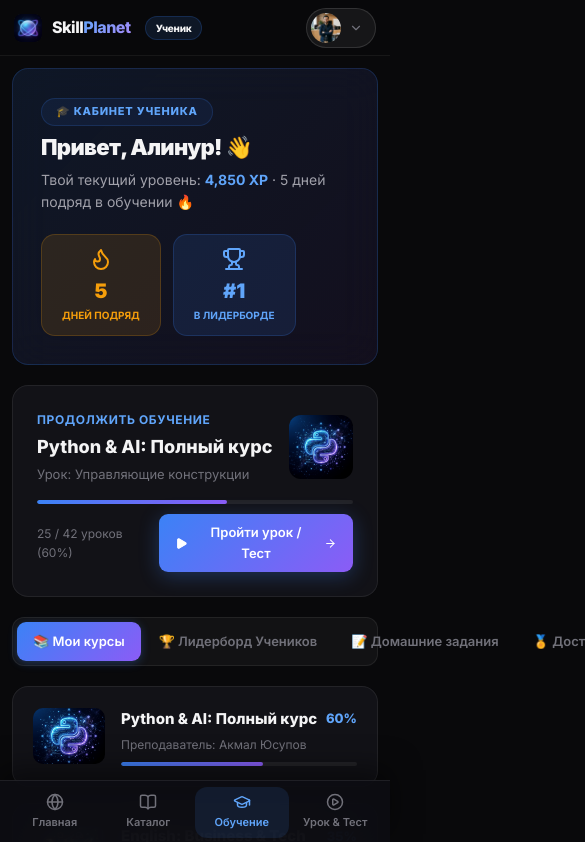
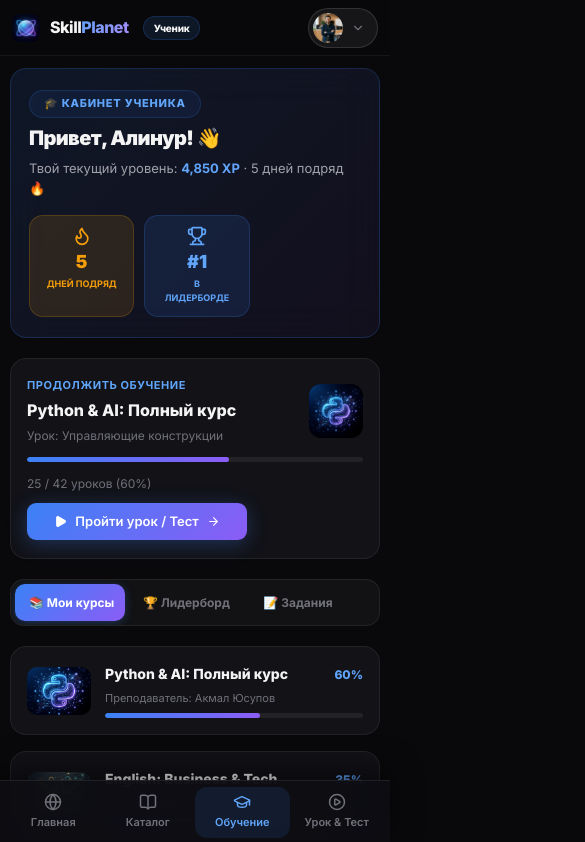
Before and after one commit to sadirov-dev/skill-planet, a React (Vite) app: page / in a window 390 px wide. Shown: the top 842 px of the page, 585 px wide, since content can reach past the window. Built offline with nearby package versions, Linux system fonts and the light colour scheme.

Commit message:
fix(mobile-ui): fix top navbar overflow on smartphones, make tabs scrollable and cards responsive

```diff
--- a/src/components/layout/HeaderNav.tsx
+++ b/src/components/layout/HeaderNav.tsx
@@ -94,8 +94,8 @@
             </span>
           </div>
 
-          {/* Desktop Nav Links (Hidden on mobile <767px) */}
-          <nav className="nav-desktop" style={{ display: 'flex', alignItems: 'center', gap: 4 }}>
+          {/* Desktop Nav Links (Hidden on mobile <767px via CSS .nav-desktop) */}
+          <nav className="nav-desktop">
             {currentUser.role === 'student' && (
               <>
                 <button className={`navbar__link ${currentPage === 'landing' ? 'active' : ''}`} onClick={() => onNavigate('landing')}>
--- a/src/index.css
+++ b/src/index.css
@@ -16,7 +16,7 @@
 
 body.light { background: #f8fafc; color: #0f172a; }
 
-::-webkit-scrollbar { width: 4px; }
+::-webkit-scrollbar { width: 4px; height: 4px; }
 ::-webkit-scrollbar-track { background: transparent; }
 ::-webkit-scrollbar-thumb { background: #3f3f46; border-radius: 99px; }
 body.light ::-webkit-scrollbar-thumb { background: #cbd5e1; }
@@ -89,9 +89,9 @@
 .navbar__logo span { font-weight: 800; font-size: 16px; letter-spacing: -0.03em; color: #f4f4f5; }
 body.light .navbar__logo span { color: #0f172a; }
 .navbar__actions { display: flex; align-items: center; gap: 8px; }
-.navbar__link { background: none; border: none; cursor: pointer; font-family: inherit; font-size: 14px; font-weight: 500; color: #71717a; padding: 7px 12px; border-radius: 9px; transition: color .15s, background .15s; }
+.navbar__link { background: none; border: none; cursor: pointer; font-family: inherit; font-size: 14px; font-weight: 500; color: #71717a; padding: 7px 12px; border-radius: 99px; transition: color .15s, background .15s; }
 .navbar__link:hover { color: #f4f4f5; background: rgba(255,255,255,.05); }
-.navbar__link.active { color: #60a5fa; background: rgba(59,130,246,.12); font-weight: 700; }
+.navbar__link.active { color: #60a5fa; background: rgba(59,130,246,.15); font-weight: 700; border: 1px solid rgba(59,130,246,.25); }
 body.light .navbar__link:hover { color: #0f172a; background: rgba(0,0,0,.04); }
 
 /* Buttons */
@@ -156,9 +156,36 @@
 .stat-card__change { font-size:12px; margin-top:6px; font-weight:500; }
 
 /* Tabs */
-.tabs { display:flex; border-radius:12px; padding:4px; background:rgba(255,255,255,.04); border:1px solid rgba(255,255,255,.07); gap:2px; }
+.tabs {
+  display:flex;
+  border-radius:14px;
+  padding:4px;
+  background:rgba(255,255,255,.04);
+  border:1px solid rgba(255,255,255,.07);
+  gap:4px;
+  overflow-x:auto;
+  -webkit-overflow-scrolling:touch;
+  scrollbar-width:none;
+}
+.tabs::-webkit-scrollbar { display:none; }
 body.light .tabs { background:rgba(0,0,0,.04); border-color:rgba(0,0,0,.07); }
-.tab { flex:1; padding:9px 16px; border-radius:9px; border:none; cursor:pointer; font-family:inherit; font-size:13px; font-weight:600; transition:all .18s; background:transparent; color:#71717a; white-space:nowrap; text-align:center; }
+.tab {
+  flex:1;
+  min-width:110px;
+  padding:9px 14px;
+  border-radius:10px;
+  border:none;
+  cursor:pointer;
+  font-family:inherit;
+  font-size:12px;
+  font-weight:700;
+  transition:all .18s;
+  background:transparent;
+  color:#71717a;
+  white-space:nowrap;
+  text-align:center;
+  flex-shrink:0;
+}
 .tab:hover { color:#a1a1aa; }
 body.light .tab { color:#64748b; }
 .tab.active { background:linear-gradient(135deg,#3b82f6,#8b5cf6); color:#fff; box-shadow:0 2px 10px rgba(59,130,246,.3); }
@@ -178,7 +205,7 @@
 .course-thumb { border-radius:12px 12px 0 0; overflow:hidden; position:relative; }
 
 /* Progress */
-.prog-track { width:100%; height:4px; background:rgba(255,255,255,.07); border-radius:99px; overflow:hidden; }
+.prog-track { width:100%; height:5px; background:rgba(255,255,255,.07); border-radius:99px; overflow:hidden; }
 body.light .prog-track { background:rgba(0,0,0,.07); }
 .prog-fill { height:100%; border-radius:99px; background:linear-gradient(90deg,#3b82f6,#8b5cf6); transition:width .7s cubic-bezier(.4,0,.2,1); }
 .prog-fill-green { background:linear-gradient(90deg,#10b981,#34d399); }
@@ -230,6 +257,13 @@
 .stripe { height:1px; background:linear-gradient(90deg,transparent,rgba(255,255,255,.08),transparent); }
 body.light .stripe { background:linear-gradient(90deg,transparent,rgba(0,0,0,.08),transparent); }
 
+/* Desktop Navigation container class */
+.nav-desktop {
+  display: flex;
+  align-items: center;
+  gap: 4px;
+}
+
 /* Responsive grid helpers */
 .grid-1 { display:grid; grid-template-columns:1fr; gap:16px; }
 .grid-2 { display:grid; grid-template-columns:repeat(2,1fr); gap:16px; }
@@ -255,7 +289,7 @@
     border-top: 1px solid rgba(255, 255, 255, 0.08);
     align-items: center;
     justify-content: space-around;
-    padding: 4px 8px;
+    padding: 4px 6px;
     box-shadow: 0 -10px 30px rgba(0,0,0,0.5);
   }
   body.light .nav-mobile-bottom {
@@ -276,7 +310,7 @@
     font-size: 11px;
     font-weight: 600;
     color: #71717a;
-    padding: 6px 8px;
+    padding: 6px 6px;
     border-radius: 12px;
     flex: 1;
     transition: all 0.15s;
@@ -288,7 +322,7 @@
   .grid-4 { grid-template-columns:repeat(2,1fr); }
   .grid-3 { grid-template-columns:repeat(2,1fr); }
   .lesson-ai { display:none; }
-  .dash-wrap { padding-bottom: 90px; }
+  .dash-wrap { padding-bottom: 96px; }
 }
 
 @media(max-width:768px) {
@@ -296,11 +330,11 @@
   .lesson-sidebar { display:none; }
   .lesson-sidebar.open { display:flex; flex-direction:column; position:fixed; inset:56px 0 96px 0; z-index:100; width:100%; }
   .stat-card__value { font-size:22px; }
-  .dash-content { padding:16px; }
+  .dash-content { padding:14px 12px; }
   .btn-xl { padding:12px 22px; font-size:14px; }
 }
 
 @media(max-width:480px) {
-  .container, .container-sm, .container-xs { padding:0 14px; }
-  .dash-content { padding:12px; }
+  .container, .container-sm, .container-xs { padding:0 12px; }
+  .dash-content { padding:12px 10px; }
 }
--- a/src/pages/StudentDashboard.tsx
+++ b/src/pages/StudentDashboard.tsx
@@ -14,75 +14,75 @@
       <div className="dash-content">
 
         {/* Student Welcome Header */}
-        <div className="card" style={{ padding: 28, position: 'relative', overflow: 'hidden', background: dark ? 'linear-gradient(135deg, rgba(59,130,246,0.12) 0%, rgba(139,92,246,0.08) 100%)' : 'linear-gradient(135deg, #eff6ff 0%, #f3e8ff 100%)', borderColor: dark ? 'rgba(59,130,246,0.2)' : 'rgba(59,130,246,0.2)' }}>
-          <div style={{ display: 'flex', flexWrap: 'wrap', alignItems: 'center', justifyContent: 'space-between', gap: 20 }}>
+        <div className="card" style={{ padding: '20px 18px', position: 'relative', overflow: 'hidden', background: dark ? 'linear-gradient(135deg, rgba(59,130,246,0.12) 0%, rgba(139,92,246,0.08) 100%)' : 'linear-gradient(135deg, #eff6ff 0%, #f3e8ff 100%)', borderColor: dark ? 'rgba(59,130,246,0.2)' : 'rgba(59,130,246,0.2)' }}>
+          <div style={{ display: 'flex', flexWrap: 'wrap', alignItems: 'center', justifyContent: 'space-between', gap: 16 }}>
             <div>
               <span className="section-label">🎓 Кабинет ученика</span>
-              <h1 style={{ fontSize: 'clamp(22px,4vw,32px)', fontWeight: 900, letterSpacing: '-0.03em', color: dark ? '#f4f4f5' : '#0f172a', marginTop: 4 }}>
+              <h1 style={{ fontSize: 'clamp(20px,4vw,32px)', fontWeight: 900, letterSpacing: '-0.03em', color: dark ? '#f4f4f5' : '#0f172a', marginTop: 4 }}>
                 Привет, Алинур! 👋
               </h1>
-              <p style={{ fontSize: 14, color: dark ? '#a1a1aa' : '#64748b', marginTop: 4 }}>
-                Твой текущий уровень: <strong style={{ color: '#60a5fa' }}>4,850 XP</strong> · 5 дней подряд в обучении 🔥
+              <p style={{ fontSize: 13, color: dark ? '#a1a1aa' : '#64748b', marginTop: 4 }}>
+                Твой текущий уровень: <strong style={{ color: '#60a5fa' }}>4,850 XP</strong> · 5 дней подряд 🔥
               </p>
             </div>
-            <div style={{ display: 'flex', gap: 12 }}>
-              <div style={{ padding: '12px 20px', borderRadius: 14, background: dark ? 'rgba(245,158,11,0.12)' : '#fff', border: '1px solid rgba(245,158,11,0.2)', textAlign: 'center' }}>
-                <Flame size={24} color="#f59e0b" style={{ margin: '0 auto 4px' }} />
-                <div style={{ fontSize: 20, fontWeight: 900, color: '#f59e0b' }}>5</div>
-                <div style={{ fontSize: 10, fontWeight: 700, color: '#f59e0b', textTransform: 'uppercase' }}>дней подряд</div>
+            <div style={{ display: 'flex', gap: 10 }}>
+              <div style={{ padding: '10px 16px', borderRadius: 14, background: dark ? 'rgba(245,158,11,0.12)' : '#fff', border: '1px solid rgba(245,158,11,0.2)', textAlign: 'center', flex: 1 }}>
+                <Flame size={20} color="#f59e0b" style={{ margin: '0 auto 2px' }} />
+                <div style={{ fontSize: 18, fontWeight: 900, color: '#f59e0b' }}>5</div>
+                <div style={{ fontSize: 9, fontWeight: 700, color: '#f59e0b', textTransform: 'uppercase' }}>дней подряд</div>
               </div>
-              <div style={{ padding: '12px 20px', borderRadius: 14, background: dark ? 'rgba(59,130,246,0.12)' : '#fff', border: '1px solid rgba(59,130,246,0.2)', textAlign: 'center' }}>
-                <Trophy size={24} color="#60a5fa" style={{ margin: '0 auto 4px' }} />
-                <div style={{ fontSize: 20, fontWeight: 900, color: '#60a5fa' }}>#1</div>
-                <div style={{ fontSize: 10, fontWeight: 700, color: '#60a5fa', textTransform: 'uppercase' }}>в Лидерборде</div>
+              <div style={{ padding: '10px 16px', borderRadius: 14, background: dark ? 'rgba(59,130,246,0.12)' : '#fff', border: '1px solid rgba(59,130,246,0.2)', textAlign: 'center', flex: 1 }}>
+                <Trophy size={20} color="#60a5fa" style={{ margin: '0 auto 2px' }} />
+                <div style={{ fontSize: 18, fontWeight: 900, color: '#60a5fa' }}>#1</div>
+                <div style={{ fontSize: 9, fontWeight: 700, color: '#60a5fa', textTransform: 'uppercase' }}>в Лидерборде</div>
               </div>
             </div>
           </div>
         </div>
 
         {/* Continue Learning Active Banner */}
-        <div className="card card-lift" onClick={() => onNavigate('lesson')} style={{ padding: 24, cursor: 'pointer' }}>
-          <div style={{ display: 'flex', flexWrap: 'wrap', alignItems: 'center', justifyContent: 'space-between', gap: 16, marginBottom: 16 }}>
-            <div style={{ flex: 1, minWidth: 200 }}>
-              <div style={{ fontSize: 12, fontWeight: 700, color: '#60a5fa', textTransform: 'uppercase', letterSpacing: '.05em', marginBottom: 4 }}>Продолжить обучение</div>
-              <h2 style={{ fontSize: 18, fontWeight: 800, color: dark ? '#f4f4f5' : '#0f172a' }}>{primaryCourse.title}</h2>
-              <p style={{ fontSize: 13, color: dark ? '#71717a' : '#64748b', marginTop: 2 }}>Урок: {primaryCourse.nextLesson}</p>
+        <div className="card card-lift" onClick={() => onNavigate('lesson')} style={{ padding: '18px 16px', cursor: 'pointer' }}>
+          <div style={{ display: 'flex', flexWrap: 'wrap', alignItems: 'center', justifyContent: 'space-between', gap: 12, marginBottom: 12 }}>
+            <div style={{ flex: 1, minWidth: 160 }}>
+              <div style={{ fontSize: 11, fontWeight: 700, color: '#60a5fa', textTransform: 'uppercase', letterSpacing: '.05em', marginBottom: 4 }}>Продолжить обучение</div>
+              <h2 style={{ fontSize: 16, fontWeight: 800, color: dark ? '#f4f4f5' : '#0f172a' }}>{primaryCourse.title}</h2>
+              <p style={{ fontSize: 12, color: dark ? '#71717a' : '#64748b', marginTop: 2 }}>Урок: {primaryCourse.nextLesson}</p>
             </div>
-            <img src={primaryCourse.thumbnail} alt="" style={{ width: 64, height: 64, borderRadius: 12, objectFit: 'cover' }} />
+            <img src={primaryCourse.thumbnail} alt="" style={{ width: 54, height: 54, borderRadius: 12, objectFit: 'cover' }} />
           </div>
 
           <div className="prog-track">
             <div className="prog-fill" style={{ width: `${primaryCourse.progress}%` }} />
           </div>
 
-          <div style={{ display: 'flex', alignItems: 'center', justifyContent: 'space-between', marginTop: 10 }}>
+          <div style={{ display: 'flex', flexWrap: 'wrap', alignItems: 'center', justifyContent: 'space-between', gap: 10, marginTop: 12 }}>
             <span style={{ fontSize: 12, color: dark ? '#71717a' : '#64748b' }}>{primaryCourse.completedLessons} / {primaryCourse.totalLessons} уроков ({primaryCourse.progress}%)</span>
-            <button className="btn btn-sm btn-primary">
+            <button className="btn btn-sm btn-primary" style={{ width: '100%', maxWidth: 220 }}>
               <Play size={13} fill="#fff" /> Пройти урок / Тест <ArrowRight size={13} />
             </button>
           </div>
         </div>
 
-        {/* Navigation Tabs */}
+        {/* Navigation Tabs (Scrollable on mobile) */}
         <div className="tabs">
           <button className={`tab ${tab === 'courses' ? 'active' : ''}`} onClick={() => setTab('courses')}>📚 Мои курсы</button>
-          <button className={`tab ${tab === 'leaderboard' ? 'active' : ''}`} onClick={() => setTab('leaderboard')}>🏆 Лидерборд Учеников</button>
-          <button className={`tab ${tab === 'homework' ? 'active' : ''}`} onClick={() => setTab('homework')}>📝 Домашние задания</button>
-          <button className={`tab ${tab === 'badges' ? 'active' : ''}`} onClick={() => setTab('badges')}>🏅 Достижения</button>
+          <button className={`tab ${tab === 'leaderboard' ? 'active' : ''}`} onClick={() => setTab('leaderboard')}>🏆 Лидерборд</button>
+          <button className={`tab ${tab === 'homework' ? 'active' : ''}`} onClick={() => setTab('homework')}>📝 Задания</button>
+          <button className={`tab ${tab === 'badges' ? 'active' : ''}`} onClick={() => setTab('badges')}>🏅 Награды</button>
         </div>
 
         {/* Tab 1: Courses */}
         {tab === 'courses' && (
           <div className="grid-1">
             {mockEnrolled.map(course => (
-              <div key={course.courseId} className="card card-lift" onClick={() => onNavigate('lesson')} style={{ padding: 20, cursor: 'pointer', display: 'flex', flexWrap: 'wrap', alignItems: 'center', gap: 16 }}>
-                <img src={course.thumbnail} alt="" style={{ width: 72, height: 56, borderRadius: 10, objectFit: 'cover', flexShrink: 0 }} />
-                <div style={{ flex: 1, minWidth: 200 }}>
+              <div key={course.courseId} className="card card-lift" onClick={() => onNavigate('lesson')} style={{ padding: 16, cursor: 'pointer', display: 'flex', flexWrap: 'wrap', alignItems: 'center', gap: 14 }}>
+                <img src={course.thumbnail} alt="" style={{ width: 64, height: 48, borderRadius: 10, objectFit: 'cover', flexShrink: 0 }} />
+                <div style={{ flex: 1, minWidth: 160 }}>
                   <div style={{ display: 'flex', justifyContent: 'space-between', alignItems: 'center', marginBottom: 4 }}>
-                    <h3 style={{ fontSize: 15, fontWeight: 800, color: dark ? '#f4f4f5' : '#0f172a' }}>{course.title}</h3>
-                    <span style={{ fontSize: 13, fontWeight: 800, color: '#60a5fa' }}>{course.progress}%</span>
+                    <h3 style={{ fontSize: 14, fontWeight: 800, color: dark ? '#f4f4f5' : '#0f172a' }}>{course.title}</h3>
+                    <span style={{ fontSize: 12, fontWeight: 800, color: '#60a5fa' }}>{course.progress}%</span>
                   </div>
-                  <div style={{ fontSize: 12, color: dark ? '#71717a' : '#64748b', marginBottom: 8 }}>Преподаватель: {course.teacherName}</div>
+                  <div style={{ fontSize: 11, color: dark ? '#71717a' : '#64748b', marginBottom: 6 }}>Преподаватель: {course.teacherName}</div>
                   <div className="prog-track">
                     <div className="prog-fill" style={{ width: `${course.progress}%` }} />
                   </div>
@@ -94,47 +94,45 @@
 
         {/* Tab 2: Leaderboard */}
         {tab === 'leaderboard' && (
-          <div className="card" style={{ padding: 24 }}>
-            <div style={{ display: 'flex', alignItems: 'center', justifyContent: 'space-between', marginBottom: 20 }}>
+          <div className="card" style={{ padding: '20px 16px' }}>
+            <div style={{ display: 'flex', flexWrap: 'wrap', alignItems: 'center', justifyContent: 'space-between', gap: 10, marginBottom: 16 }}>
               <div>
-                <h3 style={{ fontSize: 18, fontWeight: 900, color: dark ? '#f4f4f5' : '#0f172a' }}>🏆 Таблица Лидеров Учеников</h3>
-                <p style={{ fontSize: 13, color: dark ? '#71717a' : '#64748b', marginTop: 2 }}>Рейтинг лучших студентов по набранным XP и пройденным тестам</p>
+                <h3 style={{ fontSize: 16, fontWeight: 900, color: dark ? '#f4f4f5' : '#0f172a' }}>🏆 Таблица Лидеров</h3>
+                <p style={{ fontSize: 12, color: dark ? '#71717a' : '#64748b', marginTop: 2 }}>Рейтинг студентов по XP</p>
               </div>
-              <span className="badge badge-amber" style={{ padding: '6px 14px', fontSize: 12 }}>
-                Топ 5 Студентов месяца
+              <span className="badge badge-amber" style={{ padding: '4px 10px', fontSize: 11 }}>
+                Топ 5 Студентов
               </span>
             </div>
 
-            <div style={{ display: 'flex', flexDirection: 'column', gap: 10 }}>
+            <div style={{ display: 'flex', flexDirection: 'column', gap: 8 }}>
               {mockLeaderboard.map((lb) => (
                 <div
                   key={lb.id}
                   style={{
                     display: 'flex', alignItems: 'center', justifyContent: 'space-between',
-                    padding: '14px 18px', borderRadius: 14,
+                    padding: '12px 14px', borderRadius: 14,
                     background: lb.rank === 1 ? (dark ? 'rgba(245,158,11,0.12)' : 'rgba(245,158,11,0.08)') : dark ? 'rgba(255,255,255,0.03)' : 'rgba(0,0,0,0.02)',
                     border: lb.rank === 1 ? '1px solid rgba(245,158,11,0.3)' : `1px solid ${dark ? 'rgba(255,255,255,0.06)' : 'rgba(0,0,0,0.06)'}`,
                   }}
                 >
-                  <div style={{ display: 'flex', alignItems: 'center', gap: 14 }}>
-                    <div style={{ width: 28, fontSize: 16, fontWeight: 900, color: lb.rank === 1 ? '#f59e0b' : lb.rank === 2 ? '#a78bfa' : lb.rank === 3 ? '#60a5fa' : '#71717a', textAlign: 'center' }}>
+                  <div style={{ display: 'flex', alignItems: 'center', gap: 10 }}>
+                    <div style={{ width: 22, fontSize: 14, fontWeight: 900, color: lb.rank === 1 ? '#f59e0b' : lb.rank === 2 ? '#a78bfa' : lb.rank === 3 ? '#60a5fa' : '#71717a', textAlign: 'center' }}>
                       #{lb.rank}
                     </div>
-                    <img src={lb.avatar} alt="" className="avatar" style={{ width: 38, height: 38 }} />
+                    <img src={lb.avatar} alt="" className="avatar" style={{ width: 34, height: 34 }} />
                     <div>
-                      <div style={{ fontSize: 14, fontWeight: 800, color: dark ? '#f4f4f5' : '#0f172a', display: 'flex', alignItems: 'center', gap: 6 }}>
+                      <div style={{ fontSize: 13, fontWeight: 800, color: dark ? '#f4f4f5' : '#0f172a', display: 'flex', alignItems: 'center', gap: 6 }}>
                         {lb.name}
-                        <span className="badge badge-amber" style={{ fontSize: 10 }}>{lb.badge}</span>
                       </div>
-                      <div style={{ fontSize: 11, color: dark ? '#71717a' : '#64748b', marginTop: 2 }}>
-                        {lb.coursesCompleted} курсов пройдено · 🔥 {lb.streak} дней подряд
+                      <div style={{ fontSize: 11, color: dark ? '#71717a' : '#64748b' }}>
+                        🔥 {lb.streak} дн
                       </div>
                     </div>
                   </div>
 
                   <div style={{ textAlign: 'right' }}>
-                    <div style={{ fontSize: 16, fontWeight: 900, color: '#60a5fa' }}>{lb.xp.toLocaleString()} XP</div>
-                    <div style={{ fontSize: 10, color: '#71717a', textTransform: 'uppercase', fontWeight: 700 }}>Баллы</div>
+                    <div style={{ fontSize: 14, fontWeight: 900, color: '#60a5fa' }}>{lb.xp.toLocaleString()} XP</div>
                   </div>
                 </div>
               ))}
@@ -146,12 +144,12 @@
         {tab === 'homework' && (
           <div className="grid-1">
             {mockHomework.map(hw => (
-              <div key={hw.id} className="card" style={{ padding: 18, display: 'flex', alignItems: 'center', justifyContent: 'space-between', gap: 14 }}>
+              <div key={hw.id} className="card" style={{ padding: 16, display: 'flex', flexWrap: 'wrap', alignItems: 'center', justifyContent: 'space-between', gap: 12 }}>
                 <div>
                   <h3 style={{ fontSize: 14, fontWeight: 700, color: dark ? '#f4f4f5' : '#0f172a' }}>{hw.title}</h3>
                   <div style={{ fontSize: 12, color: dark ? '#71717a' : '#64748b', marginTop: 2 }}>{hw.courseName} · До {hw.dueDate}</div>
                   {hw.feedback && (
-                    <div style={{ fontSize: 12, color: '#34d399', marginTop: 6 }}>💬 {hw.feedback}</div>
+                    <div style={{ fontSize: 12, color: '#34d399', marginTop: 4 }}>💬 {hw.feedback}</div>
                   )}
                 </div>
                 <span className={`badge ${hw.status === 'graded' ? 'badge-green' : hw.status === 'overdue' ? 'badge-red' : 'badge-amber'}`}>
@@ -164,13 +162,13 @@
 
         {/* Tab 4: Badges */}
         {tab === 'badges' && (
-          <div className="grid-3">
+          <div className="grid-2">
             {mockBadges.map(b => (
-              <div key={b.id} className="card" style={{ padding: 20, textAlign: 'center', opacity: b.earned ? 1 : 0.4 }}>
-                <div style={{ fontSize: 36, marginBottom: 8 }}>{b.icon}</div>
-                <h3 style={{ fontSize: 15, fontWeight: 800, color: dark ? '#f4f4f5' : '#0f172a' }}>{b.name}</h3>
-                <p style={{ fontSize: 12, color: dark ? '#71717a' : '#64748b', marginTop: 4 }}>{b.description}</p>
-                {b.earned && <div style={{ fontSize: 11, fontWeight: 700, color: '#34d399', marginTop: 8 }}>Получен {b.earnedAt}</div>}
+              <div key={b.id} className="card" style={{ padding: 16, textAlign: 'center', opacity: b.earned ? 1 : 0.4 }}>
+                <div style={{ fontSize: 32, marginBottom: 6 }}>{b.icon}</div>
+                <h3 style={{ fontSize: 14, fontWeight: 800, color: dark ? '#f4f4f5' : '#0f172a' }}>{b.name}</h3>
+                <p style={{ fontSize: 11, color: dark ? '#71717a' : '#64748b', marginTop: 2 }}>{b.description}</p>
+                {b.earned && <div style={{ fontSize: 10, fontWeight: 700, color: '#34d399', marginTop: 6 }}>Получен {b.earnedAt}</div>}
               </div>
             ))}
           </div>
```
